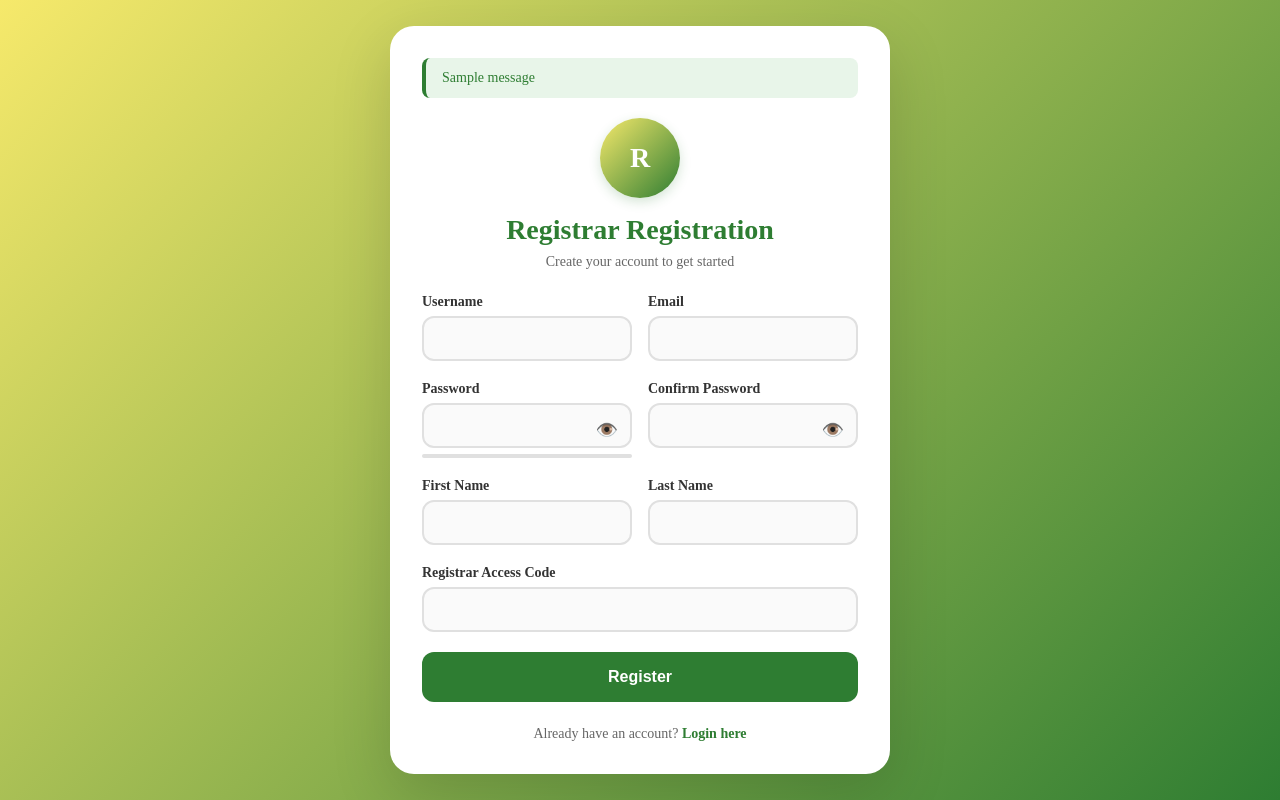
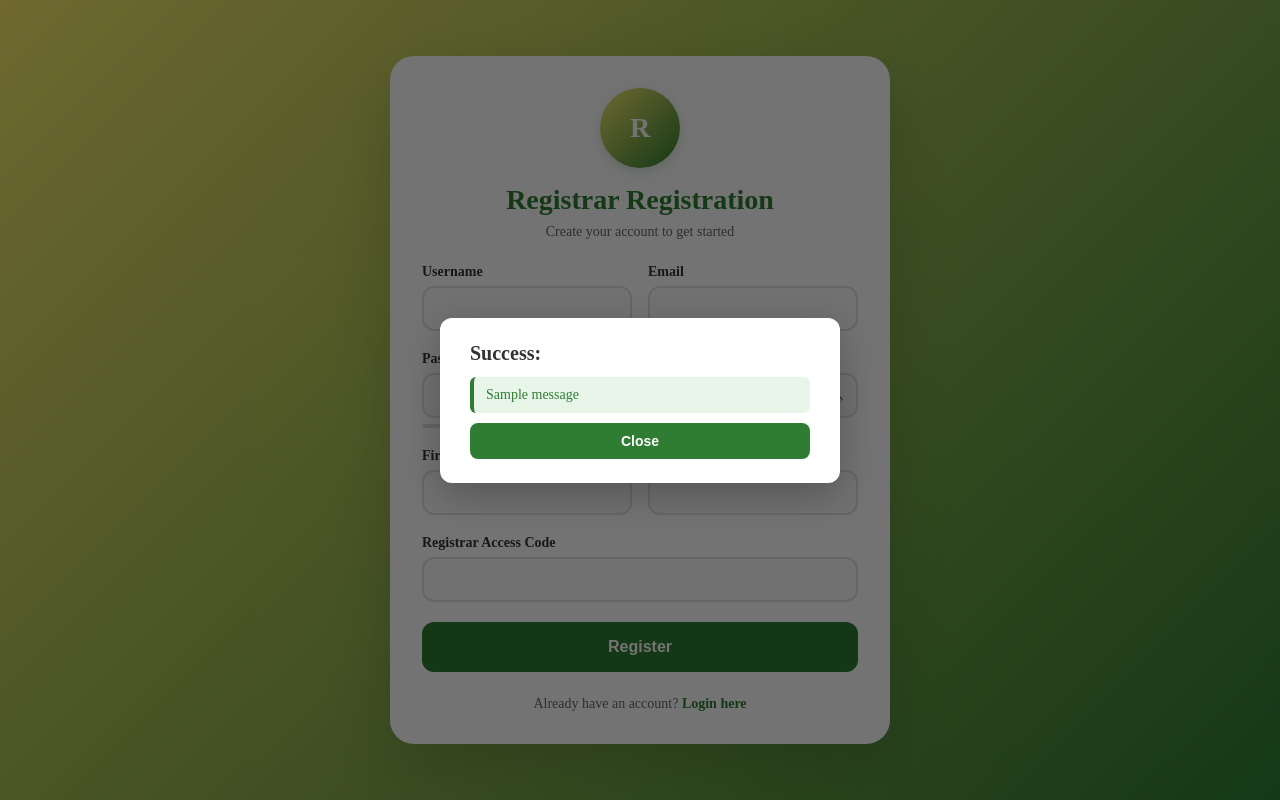
Before and after one commit to Ajhin-CodeTalker/TSM, a Django app: page /registrar/register/ in a window 1280 px wide. Run offline with Django 5.2, Linux system fonts and the light colour scheme; tables that the repository leaves empty hold one stand-in row (values such as "Sample post"); one stand-in notice (Sample message) is shown.

Commit message:
Popup successful message in Registrar/Admin
Allows the registrar/admin to be notified that their account is success

```diff
--- a/transaction_management/core/templates/core/registrar_register.html
+++ b/transaction_management/core/templates/core/registrar_register.html
@@ -7,12 +7,7 @@
 
   <style>
     * { margin:0; padding:0; box-sizing:border-box; }
-    html, body {
-      height:100%;
-      margin:0;
-      padding:0;
-      overflow:hidden;
-    }
+    html, body { height:100%; margin:0; padding:0; overflow:hidden; }
     body {
       display:flex;
       justify-content:center;
@@ -34,10 +29,7 @@
       animation:fadeInUp 0.6s ease-out;
     }
 
-    @keyframes fadeInUp {
-      from {opacity:0; transform:translateY(30px);}
-      to {opacity:1; transform:translateY(0);}
-    }
+    @keyframes fadeInUp { from {opacity:0; transform:translateY(30px);} to {opacity:1; transform:translateY(0);} }
 
     .logo-section { text-align:center; margin-bottom:24px; }
     .logo-circle {
@@ -52,36 +44,15 @@
     .subtitle { color:#666; font-size:14px; }
 
     form { display:grid; grid-template-columns:1fr; gap:20px; }
-
-    .field-pair {
-      display:grid;
-      grid-template-columns: 1fr 1fr;
-      gap:16px;
-    }
-
+    .field-pair { display:grid; grid-template-columns: 1fr 1fr; gap:16px; }
     label { display:block; color:#333; font-weight:600; margin-bottom:6px; font-size:14px; }
     input { width:100%; padding:12px 14px; border-radius:12px; border:2px solid #e0e0e0; background:#fafafa; font-size:15px; transition:all 0.3s ease; }
-
     input:hover { border-color:#F6E96B; background:#fff; }
-    input:focus {
-      outline:none;
-      border-color:#2E7D32;
-      background:#fff;
-      box-shadow:0 0 0 4px rgba(46,125,50,0.1);
-    }
+    input:focus { outline:none; border-color:#2E7D32; background:#fff; box-shadow:0 0 0 4px rgba(46,125,50,0.1); }
 
     .password-strength { height:4px; background:#e0e0e0; border-radius:2px; margin-top:6px; overflow:hidden; }
     .password-strength-bar { height:100%; width:0%; background:#2E7D32; transition:width 0.3s ease; border-radius:2px; }
-
-    .show-pass {
-      position: absolute;
-      right: 14px;
-      top: 38px;
-      cursor: pointer;
-      font-size: 18px;
-      color: #777;
-      user-select: none;
-    }
+    .show-pass { position: absolute; right: 14px; top: 38px; cursor: pointer; font-size: 18px; color: #777; user-select: none; }
 
     .register-button {
       width:100%; padding:16px; background:#2E7D32; color:white; border:none;
@@ -95,29 +66,65 @@
 
     .error-message { color:#d32f2f; font-size:12px; margin-top:6px; display:none; }
 
-    .success-message {
-      background:#e8f5e9;
-      color:#2E7D32;
-      padding:12px 16px;
-      border-radius:8px;
-      margin-bottom:20px;
-      font-size:14px;
-      border-left:4px solid #2E7D32;
+    /* Popup Overlay */
+    .popup-overlay {
+      position: fixed;
+      top: 0;
+      left: 0;
+      width: 100%;
+      height: 100%;
+      background: rgba(0,0,0,0.55);
+      display: flex;
+      align-items: center;
+      justify-content: center;
+      z-index: 99999;
     }
 
-    .error-toast {
-      position: fixed;
-      top: 50px;
-      right: 20px;
-      background: #f44336;
-      color: white;
-      padding: 16px 24px;
+    /* Popup box */
+    .popup-box {
+      background: #fff;
+      padding: 24px 30px;
       border-radius: 12px;
-      box-shadow: 0 8px 20px rgba(0,0,0,0.25);
-      z-index: 9999;
-      max-width: 300px;
-      animation: slideIn 0.5s ease-out;
+      max-width: 400px;
+      width: 90%;
+      box-shadow: 0 12px 40px rgba(0,0,0,0.25);
+      animation: popupFadeIn 0.3s ease;
+      color: #333;
     }
+
+    .popup-box h3 { margin: 0 0 12px 0; font-size: 20px; font-weight: 700; }
+
+    /* Error container */
+    .popup-errors.error {
+      background: #ffe6e6;
+      border-left: 4px solid #d32f2f;
+      padding: 10px 12px;
+      border-radius: 6px;
+      margin: 0 0 10px 0;
+      font-size: 14px;
+      color: #a60000;
+    }
+
+    /* Success container */
+    .popup-errors.success {
+      background: #e8f5e9;
+      border-left: 4px solid #2E7D32;
+      padding: 10px 12px;
+      border-radius: 6px;
+      margin: 0 0 10px 0;
+      font-size: 14px;
+      color: #2E7D32;
+    }
+
+    /* Close button */
+    .close-popup { width: 100%; padding: 10px; border:none; border-radius: 8px; cursor:pointer; font-size:14px; font-weight:600; transition: 0.2s; }
+    .close-popup.error { background: #d32f2f; color:white; }
+    .close-popup.error:hover { background: #b71c1c; }
+    .close-popup.success { background: #2E7D32; color:white; }
+    .close-popup.success:hover { background: #1B5E20; }
+
+    @keyframes popupFadeIn { from { opacity: 0; transform: translateY(-10px); } to { opacity: 1; transform: translateY(0); } }
+
   </style>
 </head>
 
@@ -125,33 +132,50 @@
 
 <div class="registration-container">
 
-  <!-- DJANGO FORM ERRORS (TOAST) -->
+  <!-- DJANGO FORM ERRORS AND MESSAGES (POPUPS) -->
+  {% if form.errors or messages %}
+    {% for message in messages %}
+      {% if message.tags == 'error' %}
+        <div class="popup-overlay" id="errorPopupMessage">
+          <div class="popup-box">
+            <h3>Error:</h3>
+            <div class="popup-errors error">
+              <p>{{ message }}</p>
+            </div>
+            <button class="close-popup error" onclick="closePopupMessage()">Close</button>
+          </div>
+        </div>
+      {% elif message.tags == 'success' %}
+        <div class="popup-overlay" id="successPopupMessage">
+          <div class="popup-box">
+            <h3>Success:</h3>
+            <div class="popup-errors success">
+              <p>{{ message }}</p>
+            </div>
+            <button class="close-popup success" onclick="closePopupMessage()">Close</button>
+          </div>
+        </div>
+      {% endif %}
+    {% endfor %}
+
     {% if form.errors %}
-  <div id="error-notification" class="error-toast">
-    <strong>⚠️ Oops! Something went wrong:</strong>
-    <p class="note">Make sure there are no spaces in your username or access code.</p>
-    <ul>
+      <div id="errorPopup" class="popup-overlay">
+        <div class="popup-box">
+          <h3>Error:</h3>
+          <div class="popup-errors error">
             {% for field in form %}
               {% for error in field.errors %}
-          <li>{{ error }}</li>
+                <p>{{ error }}</p>
               {% endfor %}
             {% endfor %}
             {% for error in form.non_field_errors %}
-        <li>{{ error }}</li>
+              <p>{{ error }}</p>
             {% endfor %}
-    </ul>
+          </div>
+          <button class="close-popup error" onclick="closePopup()">Close</button>
+        </div>
       </div>
     {% endif %}
-
-  <!-- DJANGO SUCCESS MESSAGE -->
-  {% if messages %}
-    {% for message in messages %}
-      {% if message.tags == 'success' %}
-        <div class="success-message">
-          {{ message }}
-        </div>
-      {% endif %}
-    {% endfor %}
   {% endif %}
 
   <div class="logo-section">
@@ -181,18 +205,15 @@
         <label for="password">Password</label>
         {{ form.password }}
         <span class="show-pass" onclick="togglePassword('id_password', this)">👁️</span>
-
         <div class="password-strength">
           <div id="strength-bar" class="password-strength-bar"></div>
         </div>
-
       </div>
 
       <div style="position: relative;">
         <label for="confirm_password">Confirm Password</label>
         {{ form.confirm_password }}
         <span class="show-pass" onclick="togglePassword('id_confirm_password', this)">👁️</span>
-
         <div class="error-message" id="confirm-error">Passwords do not match</div>
       </div>
     </div>
@@ -200,22 +221,11 @@
     <div class="field-pair">
       <div>
         <label for="first_name">First Name</label>
-        <input type="text"
-               name="first_name"
-               value="{{ form.first_name.value|default:'' }}"
-               required
-               pattern="[A-Za-z ]+"
-               oninput="this.value = this.value.replace(/[^A-Za-z ]/g, '')">
+        <input type="text" name="first_name" value="{{ form.first_name.value|default:'' }}" required pattern="[A-Za-z ]+" oninput="this.value=this.value.replace(/[^A-Za-z ]/g,'')">
       </div>
-
       <div>
         <label for="last_name">Last Name</label>
-        <input type="text"
-               name="last_name"
-               value="{{ form.last_name.value|default:'' }}"
-               required
-               pattern="[A-Za-z ]+"
-               oninput="this.value = this.value.replace(/[^A-Za-z ]/g, '')">
+        <input type="text" name="last_name" value="{{ form.last_name.value|default:'' }}" required pattern="[A-Za-z ]+" oninput="this.value=this.value.replace(/[^A-Za-z ]/g,'')">
       </div>
     </div>
 
@@ -225,7 +235,6 @@
     </div>
 
     <button type="submit" class="register-button">Register</button>
-
   </form>
 
   <p class="login-link">
@@ -233,26 +242,21 @@
   </p>
 </div>
 
+
+<!-- Toggle of Password-->
 <script>
-
   function togglePassword(id, icon) {
     const input = document.getElementById(id);
     if (!input) return;
-
-    if (input.type === "password") {
-      input.type = "text";
-      icon.textContent = "🙈";
-    } else {
-      input.type = "password";
-      icon.textContent = "👁️";
+    if (input.type === "password") { input.type = "text"; icon.textContent="🙈"; }
+    else { input.type = "password"; icon.textContent="👁️"; }
   }
-  }
-
+  //This allows to make or check if the user creates a strong to weak password
   const form = document.getElementById('registration-form');
   const passwordInput = form.querySelector('input[name="password"]');
   const confirmPasswordInput = form.querySelector('input[name="confirm_password"]');
   const strengthBar = document.getElementById('strength-bar');
-
+  // CHecking password combinations throughly
   if(passwordInput){
     passwordInput.addEventListener('input', function(){
       let val = passwordInput.value;
@@ -265,11 +269,9 @@
     });
   }
 
-  /* CLIENT-SIDE VALIDATION (NO SUCCESS MESSAGE ANYMORE) */
   form.addEventListener('submit', function(e){
     let valid=true;
     document.querySelectorAll('.error-message').forEach(msg=>msg.style.display='none');
-
     if(passwordInput && confirmPasswordInput && passwordInput.value!==confirmPasswordInput.value){
       e.preventDefault();
       document.getElementById('confirm-error').style.display='block';
@@ -277,15 +279,19 @@
     }
   });
 
-  window.addEventListener('DOMContentLoaded', () => {
-    const errorToast = document.getElementById('error-notification');
-    if(errorToast){
-      setTimeout(() => {
-        errorToast.style.display = 'none';
-      }, 8000);
+  // Allows to make the button closeable after
+  function closePopup() {
+    const popup = document.getElementById("errorPopup");
+    if(popup) popup.style.display = "none";
   }
-  });
 
+  // Pop up error message
+  function closePopupMessage() {
+    const errorPopup = document.getElementById("errorPopupMessage");
+    if(errorPopup) errorPopup.style.display = "none";
+    const successPopup = document.getElementById("successPopupMessage");
+    if(successPopup) successPopup.style.display = "none";
+  }
 </script>
 
 </body>
--- a/transaction_management/core/views.py
+++ b/transaction_management/core/views.py
@@ -35,6 +35,8 @@ from django.utils.encoding import force_str
 from django.utils.http import urlsafe_base64_decode
 from django.views.decorators.http import require_POST
 from django.db.models import Case, When, Value, IntegerField
+
+
 @never_cache
 @login_required
 def student_dashboard(request):
@@ -235,6 +237,7 @@ def login_view(request):
 
 # LOGOUT FRAME
 def logout_view(request):
+    list(messages.get_messages(request))  # clears any pending messages
     logout(request)
     return redirect("core:login")
 
@@ -462,9 +465,8 @@ def registrar_appointments(request):
     page_number = request.GET.get('page')  # Get the page number from the query params
     page_obj = paginator.get_page(page_number)  # Get the current page object
 
-    context = {
-        'appointments': page_obj,  # Pass the paginated appointments
-    }
+    context = header_context(request)  # This gives profile, initials, role
+    context['appointments'] = page_obj
 
     return render(request, "core/registrar_appointments.html", context)
 
@@ -641,30 +643,31 @@ def admin_register(request):
     if request.method == "POST":
         form = AdminRegistrationForm(request.POST)
         if form.is_valid():
-            user = form.save()
+            # Save user WITHOUT committing to DB yet
+            user = form.save(commit=False)
 
-
-
-            """
-            user = form.save(commit=False)
-            # Hash the password
-            user.set_password(form.cleaned_data["password"])
-
-            # Make the user an admin
+            # Set admin privileges
             user.is_staff = True
             user.is_superuser = True
 
+            # Hash the password
+            user.set_password(form.cleaned_data["password"])
             user.save()
 
-            # create admin profile if you are using AdminProfile
+            # Optional admin profile
             AdminProfile.objects.create(user=user)
-            """
-            messages.success(request, "Admin account created successfully! Please login.")
-            return redirect("core:login")
+
+            # Render template with success context
+            return render(request, "core/admin_register.html", {
+                "form": AdminRegistrationForm(),  # empty form
+                "success": "Admin account created successfully! Please login."
+            })
+
     else:
         form = AdminRegistrationForm()
 
     return render(request, "core/admin_register.html", {"form": form})
+
 
 
 def is_admin(user):
@@ -679,6 +682,7 @@ def is_registrar(user):
 # This is for REGISTRAR REGISTER
 def registrar_register(request):
     """Registrar REGISTRATION"""
+
     # Force logout if any user is logged in
     if request.user.is_authenticated:
         logout(request)
@@ -692,18 +696,22 @@ def registrar_register(request):
             # Create registrar profile
             RegistrarProfile.objects.create(user=user, role="Registrar")
 
-            # Show success message and redirect
+            # Success message — shown on the same page
             messages.success(
                 request,
                 "Registrar account created successfully. Please proceed to login."
             )
-            return redirect("core:login")
+
+            # Render the same page so popup appears
+            return render(request, "core/registrar_register.html", {
+                "form": RegistrarRegistrationForm()  # empty form
+            })
+
         else:
-            # Collect all form errors into a single string
-            error_text = " ".join(
-                [f"{field}: {', '.join(errors)}" for field, errors in form.errors.items()]
-            )
-            messages.error(request, f"Error creating account: {error_text}")
+            # Form invalid — show errors in popups
+            messages.error(request, "Please correct the errors in the form below.")
+            return render(request, "core/registrar_register.html", {"form": form})
+
     else:
         form = RegistrarRegistrationForm()
 
```
Also changed, not shown: transaction_management/core/templates/core/admin_register.html (+11 -7 lines). Lines whose indentation alone changed are shown as unchanged.
